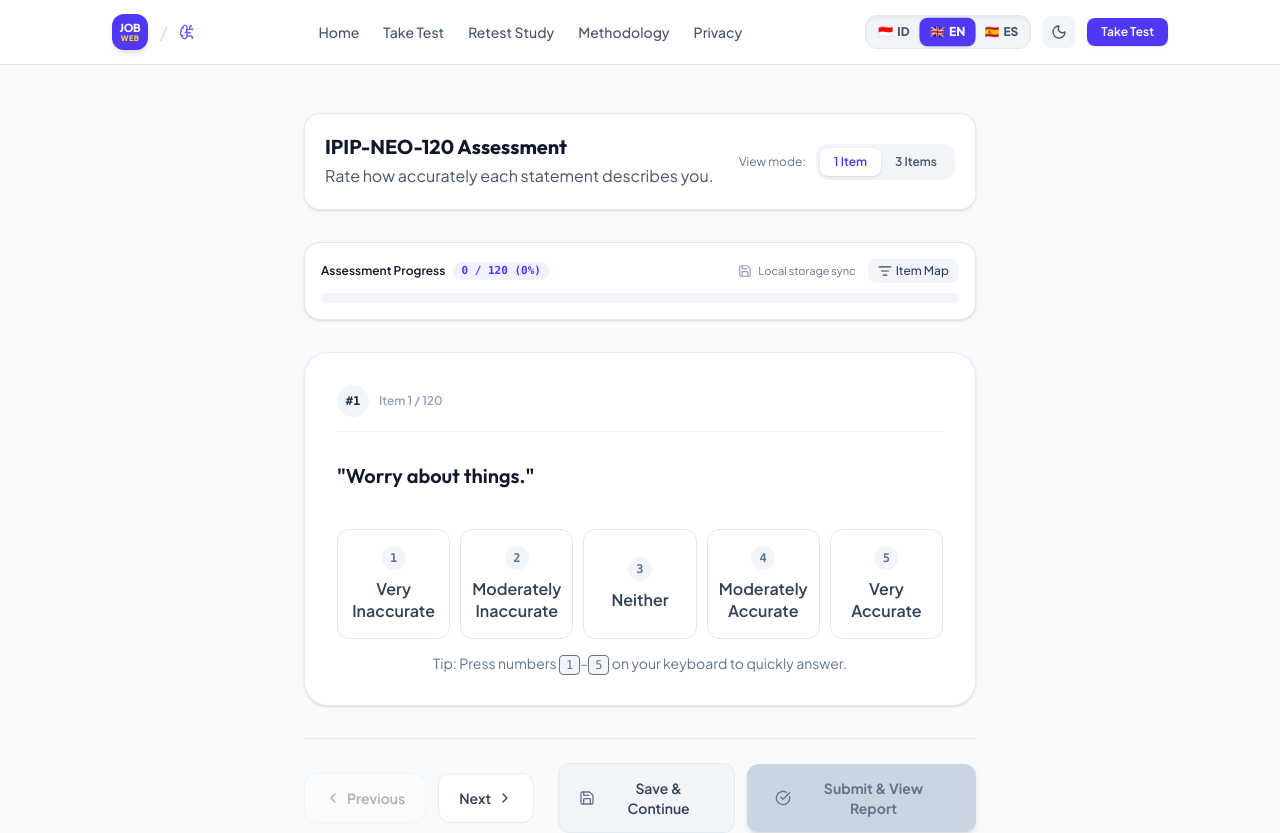
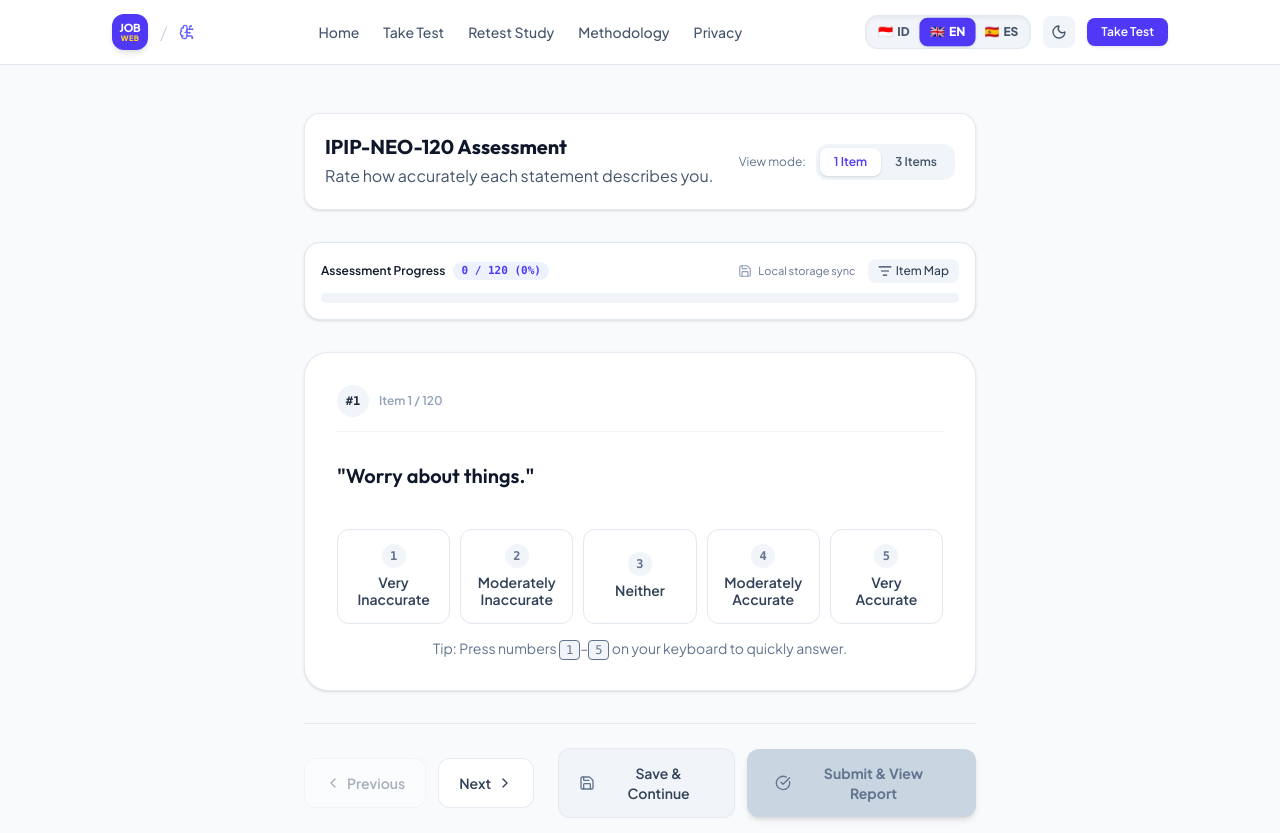
Before and after one commit to tkatkad/personality, a React (Vite) app: page /test in a window 1280 px wide. Shown: the top 833 px of the page. Built offline with nearby package versions, Linux system fonts and the light colour scheme.

Commit message:
style(LikertScale): adjust padding and layout for options
Refine button padding and spacing to improve alignment and ensure consistent layout across different screen sizes.

```diff
--- a/src/components/LikertScale.tsx
+++ b/src/components/LikertScale.tsx
@@ -56,15 +56,15 @@ export const LikertScale: React.FC<LikertScaleProps> = ({
               key={opt.val}
               type="button"
               onClick={() => handleSelect(opt.val)}
-              className={`group relative flex sm:flex-col items-center justify-between sm:justify-center p-3.5 sm:p-4 rounded-xl text-left sm:text-center transition-all duration-150 border active:scale-[0.98] ${
+              className={`group relative flex sm:flex-col items-center justify-between sm:justify-center p-3 sm:py-3.5 sm:px-2 rounded-xl text-left sm:text-center transition-all duration-150 border active:scale-[0.98] ${
                 isSelected
                   ? 'bg-indigo-600 text-white border-indigo-600 shadow-md ring-2 ring-indigo-400 dark:ring-indigo-500'
                   : 'bg-white dark:bg-slate-900 text-slate-700 dark:text-slate-200 border-slate-200 dark:border-slate-800 hover:border-indigo-300 dark:hover:border-indigo-700 hover:bg-slate-50 dark:hover:bg-slate-800/80'
               }`}
             >
-              <div className="flex items-center gap-3 sm:flex-col sm:gap-2">
+              <div className="flex items-center gap-3 sm:flex-col sm:gap-1.5 w-full">
                 <span
-                  className={`w-6 h-6 rounded-full flex items-center justify-center font-mono text-xs font-bold transition-colors ${
+                  className={`w-6 h-6 rounded-full flex items-center justify-center font-mono text-xs font-bold shrink-0 transition-colors ${
                     isSelected
                       ? 'bg-white text-indigo-700'
                       : 'bg-slate-100 dark:bg-slate-800 text-slate-500 dark:text-slate-400 group-hover:bg-indigo-50 group-hover:text-indigo-600'
@@ -72,7 +72,7 @@ export const LikertScale: React.FC<LikertScaleProps> = ({
                 >
                   {opt.val}
                 </span>
-                <span className="text-sm sm:text-base font-semibold leading-snug">
+                <span className="text-xs sm:text-xs md:text-sm font-semibold leading-tight text-center break-words max-w-full px-0.5">
                   {language === 'es' ? opt.labelEs : language === 'en' ? opt.labelEn : opt.labelId}
                 </span>
               </div>
```
